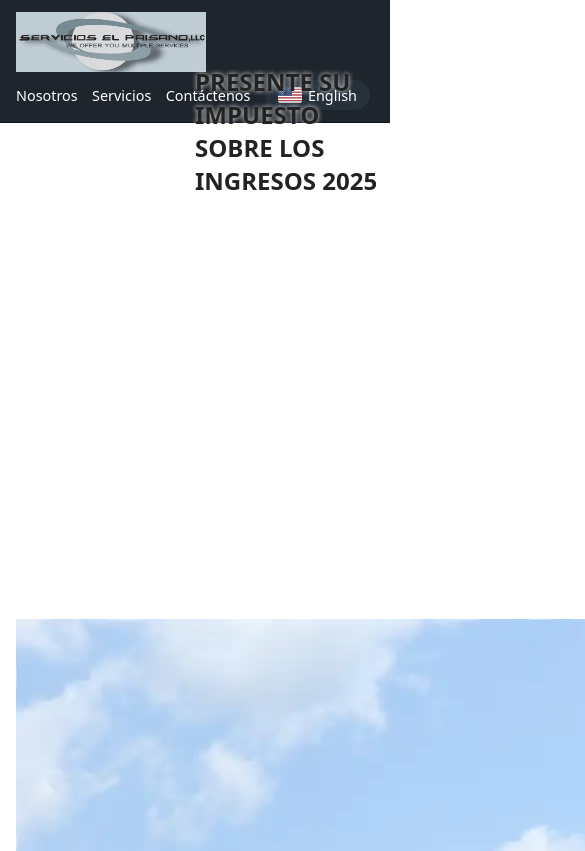
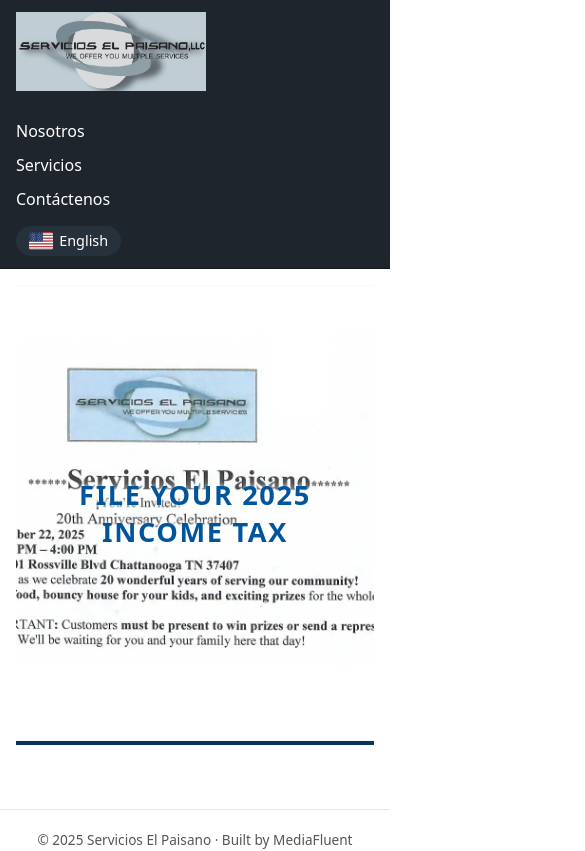
Before and after one commit to smashpro-digital/servicios-elpaisano, a Next.js app in the folder frontend/: page /es in a window 390 px wide. Shown: the top 851 px of the page, 585 px wide, since content can reach past the window. Built offline with nearby package versions, Linux system fonts and the light colour scheme.

Commit message:
removed banner text
was displaying in the header instead of banner

```diff
--- a/frontend/app/components/Banner.tsx
+++ b/frontend/app/components/Banner.tsx
@@ -1,39 +1,98 @@
+// "use client";
+
+// import { useEffect, useMemo, useState } from "react";
+
+// type Props = {
+//   images: string[];        // e.g. ["/images/slide00.webp", "/images/slide01.webp", ...]
+//   intervalMs?: number;     // slide duration
+//   height?: number;         // desktop height in px
+// };
+
+// export default function Banner({ images, intervalMs = 4500, height = 420 }: Props) {
+//   const safeImages = useMemo(() => images.filter(Boolean), [images]);
+//   const [idx, setIdx] = useState(0);
+
+//   useEffect(() => {
+//     if (safeImages.length <= 1) return;
+//     const t = setInterval(() => {
+//       setIdx((i) => (i + 1) % safeImages.length);
+//     }, intervalMs);
+//     return () => clearInterval(t);
+//   }, [intervalMs, safeImages.length]);
+
+//   if (!safeImages.length) return null;
+
+//   return (
+//     <div className="mf-banner" style={{ height }}>
+//       {safeImages.map((src, i) => (
+//         <div
+//           key={src + i}
+//           className={`mf-slide ${i === idx ? "is-active" : ""}`}
+//           style={{ backgroundImage: `url("${src}")` }}
+//           aria-hidden={i !== idx}
+//         />
+//       ))}
+//       {/* Optional gradient overlay for text contrast */}
+//       <div className="mf-banner-overlay" />
+//     </div>
+//   );
+// }
 "use client";
 
-import { useEffect, useMemo, useState } from "react";
+import Image from "next/image";
+import { useEffect, useState } from "react";
 
-type Props = {
-  images: string[];        // e.g. ["/images/slide00.webp", "/images/slide01.webp", ...]
-  intervalMs?: number;     // slide duration
-  height?: number;         // desktop height in px
-};
+interface BannerProps {
+  images: string[];
+  height?: number;
+  heading?: string;
+  subheading?: string;
+}
 
-export default function Banner({ images, intervalMs = 4500, height = 420 }: Props) {
-  const safeImages = useMemo(() => images.filter(Boolean), [images]);
-  const [idx, setIdx] = useState(0);
+export default function Banner({
+  images,
+  height = 460,
+  heading,
+  subheading,
+}: BannerProps) {
+  const [index, setIndex] = useState(0);
 
   useEffect(() => {
-    if (safeImages.length <= 1) return;
-    const t = setInterval(() => {
-      setIdx((i) => (i + 1) % safeImages.length);
-    }, intervalMs);
-    return () => clearInterval(t);
-  }, [intervalMs, safeImages.length]);
+    if (images.length <= 1) return;
 
-  if (!safeImages.length) return null;
+    const id = setInterval(() => {
+      setIndex((i) => (i + 1) % images.length);
+    }, 6000);
+
+    return () => clearInterval(id);
+  }, [images.length]);
+
+  if (!images.length) return null;
 
   return (
-    <div className="mf-banner" style={{ height }}>
-      {safeImages.map((src, i) => (
+    <section className="mf-banner" style={{ height }}>
+      {images.map((src, i) => (
         <div
-          key={src + i}
-          className={`mf-slide ${i === idx ? "is-active" : ""}`}
-          style={{ backgroundImage: `url("${src}")` }}
-          aria-hidden={i !== idx}
-        />
+          key={src}
+          className={`mf-slide ${i === index ? "is-active" : ""}`}
+        >
+          <Image
+            src={src}
+            alt=""
+            fill
+            priority={i === 0}
+            sizes="100vw"
+            style={{ objectFit: "cover" }}
+          />
+        </div>
       ))}
-      {/* Optional gradient overlay for text contrast */}
-      <div className="mf-banner-overlay" />
-    </div>
+
+      {(heading || subheading) && (
+        <div className="mf-banner-heading">
+          {heading && <h1>{heading}</h1>}
+          {subheading && <p>{subheading}</p>}
+        </div>
+      )}
+    </section>
   );
 }
--- a/frontend/app/components/Header.tsx
+++ b/frontend/app/components/Header.tsx
@@ -1,10 +1,52 @@
 // app/components/Header.tsx
 "use client";
 
+import { useState } from "react";
 import Link from "next/link";
 import Image from "next/image";
 import { usePathname } from "next/navigation";
-/* simple inline SVG icons (no dependencies) */
+
+const basePath = process.env.NEXT_PUBLIC_BASE_PATH ?? "";
+
+// Simple inline SVG icons
+const AboutIcon = () => (
+  <svg viewBox="0 0 24 24" aria-hidden="true">
+    <circle cx="12" cy="12" r="9" fill="none" stroke="currentColor" />
+    <line x1="12" y1="10" x2="12" y2="16" stroke="currentColor" />
+    <circle cx="12" cy="7" r="1" fill="currentColor" />
+  </svg>
+);
+
+const ServicesIcon = () => (
+  <svg viewBox="0 0 24 24" aria-hidden="true">
+    <circle cx="12" cy="12" r="3" fill="none" stroke="currentColor" />
+    <path
+      d="M4.5 12h3M16.5 12h3M12 4.5v3M12 16.5v3"
+      fill="none"
+      stroke="currentColor"
+    />
+  </svg>
+);
+
+const ContactIcon = () => (
+  <svg viewBox="0 0 24 24" aria-hidden="true">
+    <rect
+      x="3.5"
+      y="5.5"
+      width="17"
+      height="13"
+      rx="1.5"
+      fill="none"
+      stroke="currentColor"
+    />
+    <polyline
+      points="4 7 12 12 20 7"
+      fill="none"
+      stroke="currentColor"
+    />
+  </svg>
+);
+
 function IconInfo(props: React.SVGProps<SVGSVGElement>) {
   return (
     <svg viewBox="0 0 24 24" width="16" height="16" aria-hidden="true" {...props}>
--- a/frontend/app/es/page.tsx
+++ b/frontend/app/es/page.tsx
@@ -19,9 +19,15 @@
   ];
 
   return (
-    <>
-      <Banner images={slides} height={460} />
-      <LegacySection html={html} />
-    </>
+    // <>
+    //   <Banner images={slides} height={460} />
+    //   <LegacySection html={html} />
+    // </>
+    <Banner
+  images={slides}
+  height={460}
+  heading="FILE YOUR 2025 INCOME TAX"
+/>
+
   );
 }
--- a/frontend/app/globals.css
+++ b/frontend/app/globals.css
@@ -20,9 +20,15 @@
 }
 
 main {
-  padding: 2rem 1.5rem 3rem;
+   max-width: 1100px;
+  margin: 0 auto;
+  padding: 1.5rem 1.25rem 3rem;
 }
-
+/* Let images shrink on small screens */
+img {
+  max-width: 100%;
+  height: auto;
+}
 /* Center content on large screens */
 .page-section,
 .contact-actions {
@@ -37,30 +43,33 @@
   background-color: #1f252d; /* dark header bar */
   color: #ffffff;
   border-bottom: 1px solid #12161c;
+    padding: 0.75rem 1rem;
 }
 
 .site-header-inner {
   max-width: 1100px;
   margin: 0 auto;
-  padding: 0.75rem 1.5rem;
+  /* padding: 0.75rem 1.5rem; */
   display: flex;
   align-items: center;
   justify-content: space-between;
+  gap: 1rem;
 }
 /* Hide legacy #banner only on / (home) */
 body:has(main[data-page="home"]) #banner { display: none !important; }
 
 .site-logo {
-  display: inline-flex;
+   display: block;
+  /* display: inline-flex;
   align-items: center;
-  text-decoration: none;
+  text-decoration: none; */
 }
 
 .site-nav {
   display: flex;
   align-items: center;
   gap: 1.5rem;
-  font-size: 0.95rem;
+  /* font-size: 0.95rem; */
 }
 
 .site-nav a {
@@ -77,7 +86,12 @@
   align-items: center;
   gap: 0.4rem;
 }
-
+.nav-link,
+.lang-toggle {
+  font-size: 0.95rem;
+  text-decoration: none;
+  color: #f5f5f5;
+}
 .nav-icon {
   width: 16px;
   height: 16px;
@@ -92,7 +106,7 @@
   padding: 0.35rem 0.9rem;
   border-radius: 999px;
   background-color: #27313c;
-  font-size: 0.85rem;
+  /* font-size: 0.85rem; */
 }
 
 .flag-icon {
@@ -186,26 +200,102 @@
 
 /* ===== Mobile tweaks ===== */
 
-@media (max-width: 640px) {
+@media (max-width: 768px) {
   .site-header-inner {
     flex-direction: column;
     align-items: flex-start;
-    gap: 0.5rem;
-    padding: 0.75rem 1rem;
+    /* gap: 0.5rem;
+    padding: 0.75rem 1rem; */
   }
 
   .site-nav {
     flex-wrap: wrap;
-    gap: 0.9rem;
-    font-size: 0.9rem;
+    gap: 0.75rem 1.25rem;
+    margin-top: 0.5rem;
   }
 
   main {
-    padding: 1.25rem 1rem 2.5rem;
+    padding: 1rem 1rem 2rem;
   }
 
   .page-section,
   .contact-actions {
     padding: 1rem 0;
   }
+  /* Extra small screens */
+@media (max-width: 480px) {
+  .site-nav {
+    flex-direction: column;
+    align-items: flex-start;
+  }
+
+  .lang-toggle {
+    margin-top: 0.25rem;
+  }
+
+  h1, h2 {
+    font-size: 1.5rem;
+  }
 }
+/* === Banner slider === */
+
+.mf-banner {
+  position: relative;
+  width: 100%;
+  max-width: 1100px;
+  margin: 0 auto 2rem;
+  overflow: hidden;
+  border-bottom: 4px solid #0b325d;
+  background: #0b1b2a;
+}
+
+.mf-slide {
+  position: absolute;
+  inset: 0;
+  opacity: 0;
+  transition: opacity 0.7s ease-in-out;
+}
+
+.mf-slide.is-active {
+  opacity: 1;
+}
+
+.mf-banner-heading {
+  position: absolute;
+  inset: 0;
+  display: flex;
+  flex-direction: column;
+  align-items: center;
+  justify-content: center;
+  text-align: center;
+  pointer-events: none;
+  padding: 0 1rem;
+}
+
+.mf-banner-heading h1 {
+  color: #00559c;
+  font-size: clamp(1.8rem, 3vw + 1rem, 2.7rem);
+  font-weight: 800;
+  letter-spacing: 0.06em;
+  text-shadow:
+    0 0 5px #ffffff,
+    0 0 20px rgba(255, 255, 255, 0.7);
+}
+
+.mf-banner-heading p {
+  margin-top: 0.6rem;
+  color: #16324f;
+  font-size: 1rem;
+}
+
+@media (max-width: 768px) {
+  .mf-banner {
+    height: 260px;
+  }
+
+  .mf-banner-heading h1 {
+    font-size: 1.7rem;
+  }
+}
+
+}
```
Also changed, not shown: frontend/app/page.tsx (+10 -4 lines).
